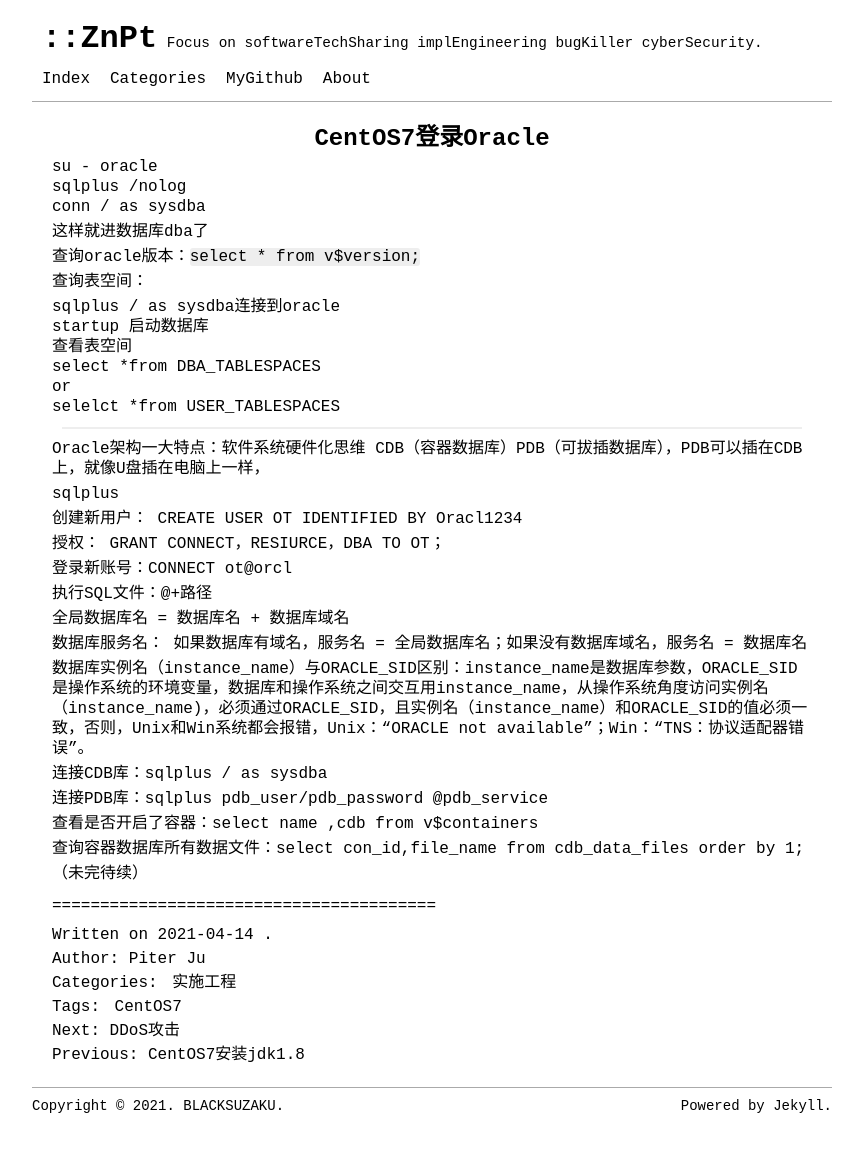
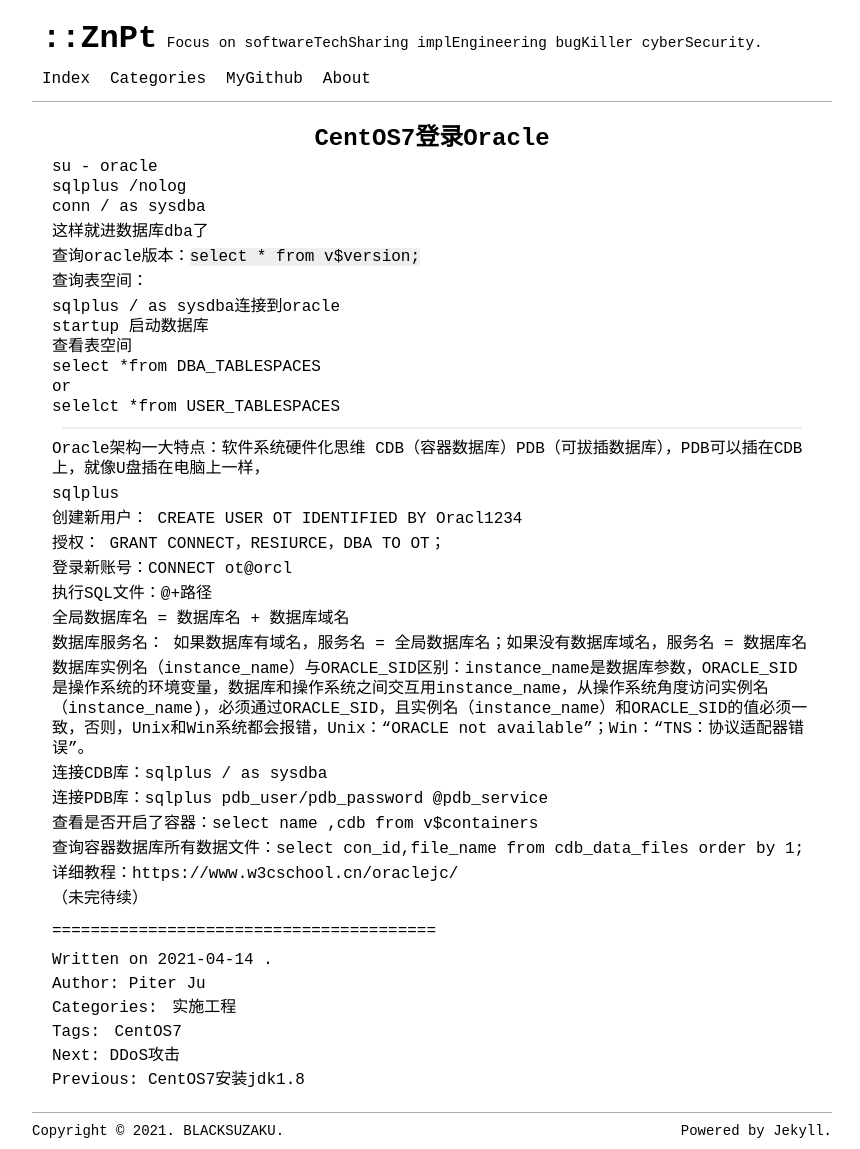
Before and after one commit to 2hux1nb0/2hux1nb0.github.io, a Jekyll site: the page built from _posts/2021-04-14-centos登录oracle.md, in a window 1280 px wide. Shown: the whole page, without its empty margins (208-1068 px from the left). Built offline with Jekyll 4.4.1, drawn with Linux system fonts in a browser that asks for light colours; before the commit the page ends 1124 px from its top, so only the background shows below that.

Commit message:
Update 2021-04-14-centos登录oracle.md

```diff
--- a/_posts/2021-04-14-centos登录oracle.md
+++ b/_posts/2021-04-14-centos登录oracle.md
@@ -54,4 +54,6 @@ sqlplus
 
 
 
+详细教程：<https://www.w3cschool.cn/oraclejc/>
+
 （未完待续）
```
